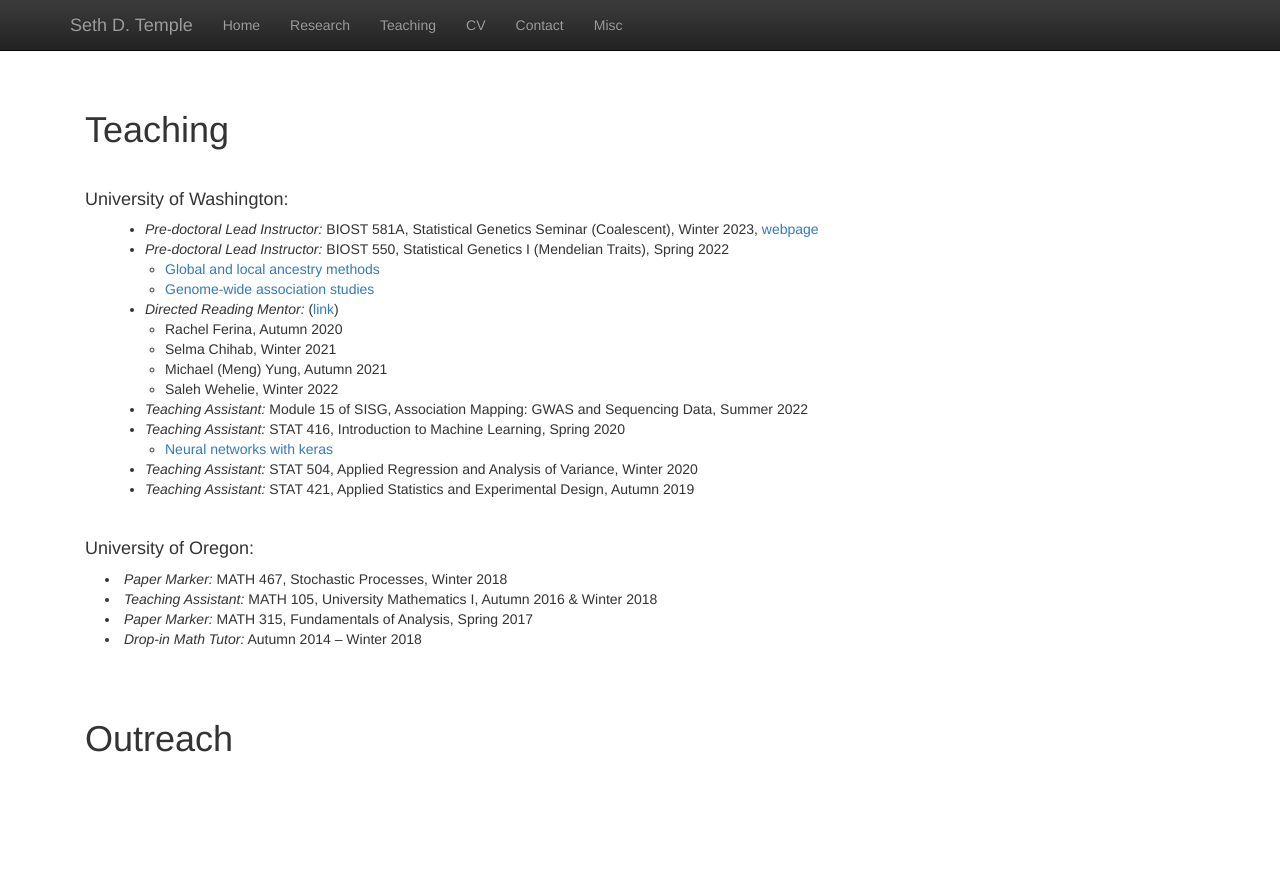
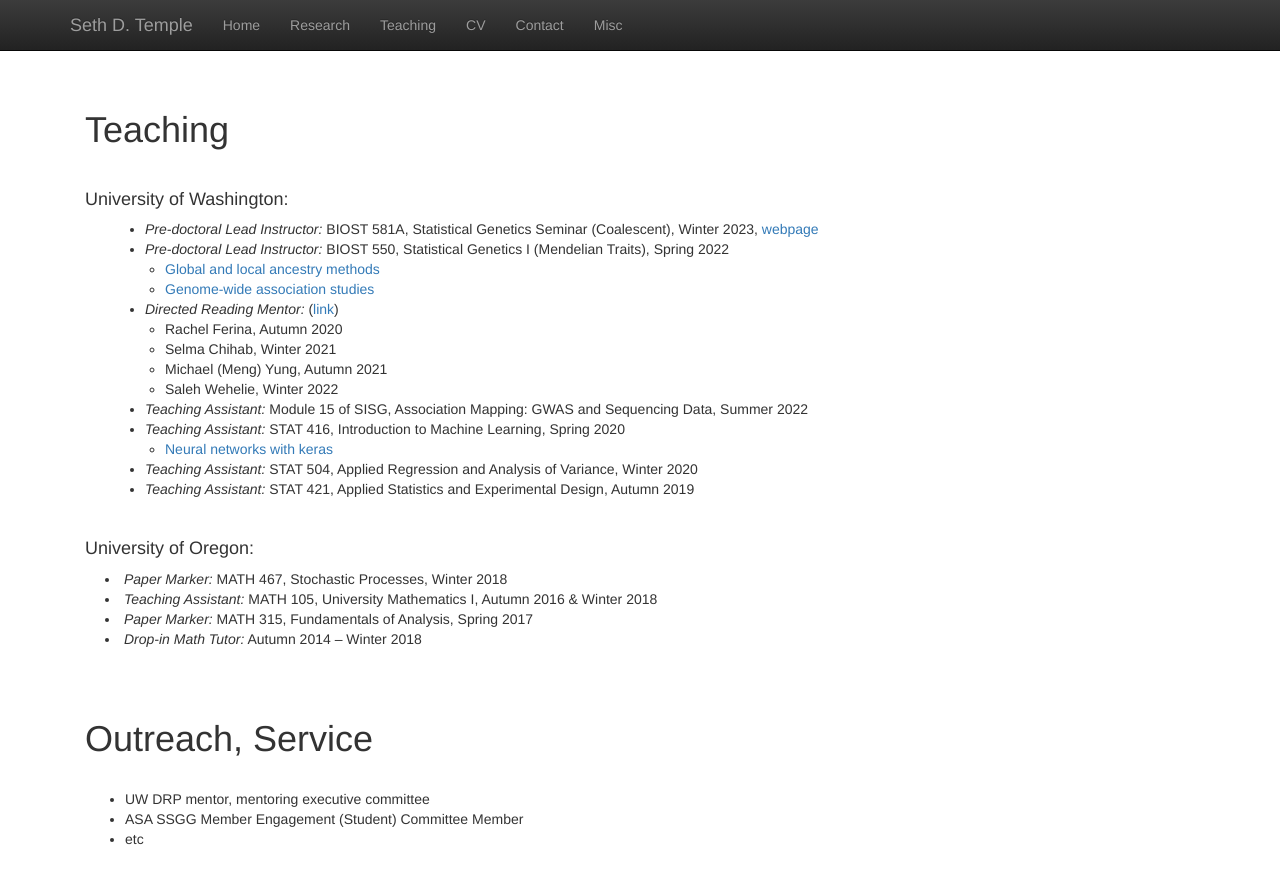
Before and after one commit to sdtemple/sdtemple.github.io, a Jekyll site: the page built from teaching.html, in a window 1280 px wide. Shown: the top 884 px of the page. Built offline with Jekyll 4.4.1, drawn with Linux system fonts in a browser that asks for light colours; nearby versions of some CDN libraries; library files that are not in the unit come from our copies.

Commit message:
Update teaching.html

```diff
--- a/teaching.html
+++ b/teaching.html
@@ -42,4 +42,11 @@ title:  'Teaching'
 <br/>
 <br/>
 
-<h1> Outreach </h1>
+<h1> Outreach, Service </h1>
+</br>
+<p class="content" style="padding:0px;margin:0px 20px 0px;">
+    <ul>
+        <li> UW DRP mentor, mentoring executive committee </li>
+        <li> ASA SSGG Member Engagement (Student) Committee Member </li>
+        <li> etc </li>
+    </ul>
```
